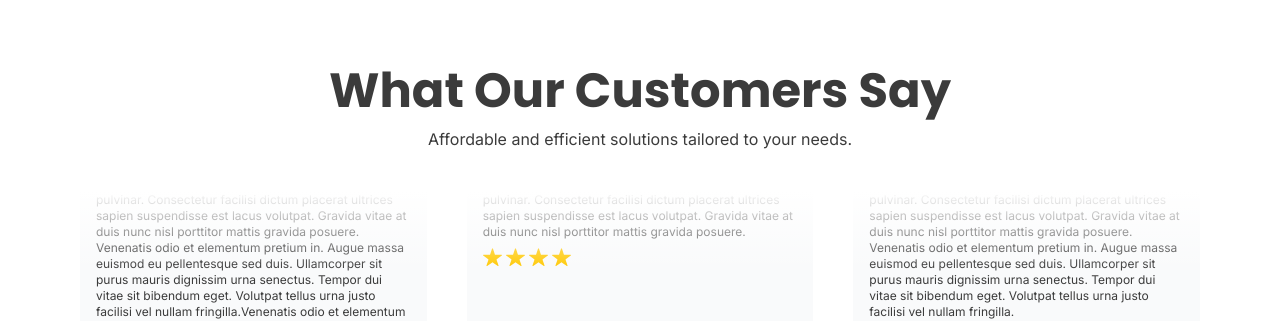
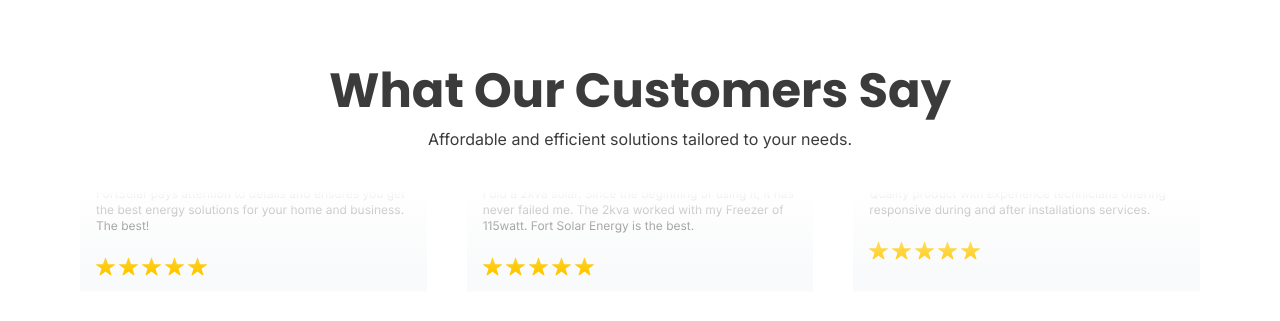
Before and after one commit to fort-solar/staging-landing-clone, a Next.js app: page /home in a window 1280 px wide. Shown: the part 4464-4785 px from the top of the page. Built offline with nearby package versions, Linux system fonts and the light colour scheme.

Commit message:
changes to testimonial content

```diff
--- a/components/features/constants/index.ts
+++ b/components/features/constants/index.ts
@@ -35,45 +35,45 @@ export const CAROUSEL_CONTENT = [
 
 export const TESTIMONIAL_CONTENT = [
   {
-    name: "Cliff Curtis",
-    role: "founder",
+    name: "Bridget Samuel",
+    role: "Creator",
     testimony:
-      "Lorem ipsum dolor sit amet consectetur. Nunc nunc volutpat imperdiet vitae habitasse molestie. Quis consectetur duis nunc ac netus euismod feugiat. Nunc consequat aliquet et scelerisque morbi ultrices id pulvinar. Consectetur facilisi dictum placerat ultrices sapien suspendisse est lacus volutpat. Gravida vitae at duis nunc nisl porttitor mattis gravida posuere. Venenatis odio et elementum pretium in. Augue massa euismod eu pellentesque sed duis. Ullamcorper sit purus mauris dignissim urna senectus. Tempor dui vitae sit bibendum eget. Volutpat tellus urna justo facilisi vel nullam fringilla.Venenatis odio et elementum pretium in.",
+      "FortSolar pays attention to details and ensures you get the best energy solutions for your home and business. The best!",
     star: 5,
   },
   {
-    name: "Cliff Benjamin",
-    role: "Teacher",
+    name: "Atanda Micheal",
+    role: "Software Developer",
     testimony:
-      "Lorem ipsum dolor sit amet consectetur. Nunc nunc volutpat imperdiet vitae habitasse molestie. Quis consectetur duis nunc ac netus euismod feugiat. Nunc consequat aliquet et scelerisque morbi ultrices id pulvinar. Consectetur facilisi dictum placerat ultrices sapien suspendisse est lacus volutpat. Gravida vitae at duis nunc nisl porttitor mattis gravida posuere. ",
-    star: 4,
+      "I did a 2kva solar. Since the beginning of using it, it has never failed me. The 2kva worked with my Freezer of 115watt. Fort Solar Energy is the best. ",
+    star: 5,
   },
   {
-    name: "John Eze",
+    name: "Sule Umar",
+    role: "Mobile Developer",
+    testimony:
+      "Quality product with experience technicians offering responsive during and after installations services.",
+    star: 5,
+  },
+  {
+    name: "Lintochi Razor",
+    role: "Language Specialist",
+    testimony:
+      "Swift and very reliable. They know their onion's and are extremely fast. Will always recommend them to anyone looking to have solar",
+    star: 5,
+  },
+  {
+    name: "Bridget Samuel",
+    role: "Creator",
+    testimony:
+      "FortSolar pays attention to details and ensures you get the best energy solutions for your home and business. The best!",
+    star: 5,
+  },
+  {
+    name: "Atanda Micheal",
     role: "Software Developer",
     testimony:
-      "Lorem ipsum dolor sit amet consectetur. Nunc nunc volutpat imperdiet vitae habitasse molestie. Quis consectetur duis nunc ac netus euismod feugiat. Nunc consequat aliquet et scelerisque morbi ultrices id pulvinar. Consectetur facilisi dictum placerat ultrices sapien suspendisse est lacus volutpat. Gravida vitae at duis nunc nisl porttitor mattis gravida posuere. Venenatis odio et elementum pretium in. Augue massa euismod eu pellentesque sed duis. Ullamcorper sit purus mauris dignissim urna senectus. Tempor dui vitae sit bibendum eget. Volutpat tellus urna justo facilisi vel nullam fringilla.",
-    star: 4,
-  },
-  {
-    name: "Amadi Odege",
-    role: "Software Developer",
-    testimony:
-      "Lorem ipsum dolor sit amet consectetur. Nunc nunc volutpat imperdiet vitae habitasse molestie. Quis consectetur duis nunc ac netus euismod feugiat. Nunc consequat aliquet et scelerisque morbi ultrices id pulvinar. Consectetur facilisi dictum placerat ultrices sapien suspendisse est lacus volutpat. Gravida vitae at duis nunc nisl porttitor mattis gravida posuere. Venenatis odio et elementum pretium in. Augue massa euismod eu pellentesque sed duis. Ullamcorper sit purus mauris dignissim urna senectus. Tempor dui vitae sit bibendum eget. Volutpat tellus urna justo facilisi vel nullam fringilla.",
-    star: 3,
-  },
-  {
-    name: "Bob Emmanuel",
-    role: "Student",
-    testimony:
-      "Lorem ipsum dolor sit amet consectetur. Nunc nunc volutpat imperdiet vitae habitasse molestie. Quis consectetur duis nunc ac netus euismod feugiat. Nunc consequat aliquet et scelerisque morbi ultrices id pulvinar. Consectetur facilisi dictum placerat ultrices sapien suspendisse est lacus volutpat. Gravida vitae at duis nunc nisl porttitor mattis gravida posuere. Venenatis odio et elementum pretium in. Augue massa euismod eu pellentesque sed duis. Ullamcorper sit purus mauris dignissim urna senectus. Tempor dui vitae sit bibendum eget. Volutpat tellus urna justo facilisi vel nullam fringilla.",
-    star: 4,
-  },
-  {
-    name: "Dr Eben Abia",
-    role: "Doctor",
-    testimony:
-      "Lorem ipsum dolor sit amet consectetur. Nunc nunc volutpat imperdiet vitae habitasse molestie. Quis consectetur duis nunc ac netus euismod feugiat. Nunc consequat aliquet et scelerisque morbi ultrices id pulvinar. Consectetur facilisi dictum placerat ultrices sapien suspendisse est lacus volutpat. Gravida vitae at duis nunc nisl porttitor mattis gravida posuere. Venenatis odio et elementum pretium in. Augue massa euismod eu pellentesque sed duis. Ullamcorper sit purus mauris dignissim urna senectus. Tempor dui vitae sit bibendum eget. Volutpat tellus urna justo facilisi vel nullam fringilla.",
+      "I did a 2kva solar. Since the beginning of using it, it has never failed me. The 2kva worked with my Freezer of 115watt. Fort Solar Energy is the best. ",
     star: 5,
   },
 ];
--- a/components/features/global/Testimonials.tsx
+++ b/components/features/global/Testimonials.tsx
@@ -6,6 +6,52 @@ import { TESTIMONIAL_CONTENT } from '../constants';
 import { motion } from "framer-motion";
 import { avatar } from '../images';
 import Image from 'next/image';
+
+interface AvatarInitialProps {
+  name: string;
+  size?: number;
+}
+
+const AvatarInitial = ({ name, size = 40 }: AvatarInitialProps) => {
+  const getInitials = (fullName: string) => {
+    const parts = fullName.trim().split(" ");
+    if (parts.length === 1) return parts[0][0].toUpperCase();
+    return `${parts[0][0]}${parts[parts.length - 1][0]}`.toUpperCase();
+  };
+
+  const getColorFromName = (str: string) => {
+    const colors = [
+      "from-green-500 to-emerald-600",
+      "from-green-500 to-emerald-600",
+      "from-green-500 to-emerald-600",
+      "from-green-500 to-emerald-600",
+      "from-green-500 to-emerald-600",
+    ];
+
+    let hash = 0;
+    for (let i = 0; i < str.length; i++) {
+      hash = str.charCodeAt(i) + ((hash << 5) - hash);
+    }
+
+    return colors[Math.abs(hash) % colors.length];
+  };
+
+  return (
+    <div
+      className={`flex items-center justify-center rounded-full text-white font-semibold bg-linear-to-br ${getColorFromName(
+        name
+      )}`}
+      style={{
+        width: size,
+        height: size,
+        fontSize: size / 2.2,
+      }}
+    >
+      {getInitials(name)}
+    </div>
+  );
+};
+
 
 const Testimonials = () => {
     return (
@@ -47,9 +93,9 @@ export default Testimonials
 // eslint-disable-next-line @typescript-eslint/no-explicit-any
 function TestimonialRow({ t }: any) {
     return (
-        <div className='bg-[#F9FAFB] p-4 space-y-2'>
+        <div className='bg-[#F9FAFB] p-4 space-y-6'>
             <div className='flex gap-2 items-center'>
-                <Image alt='avatar image' height={50} width={50} src={avatar} />
+                <AvatarInitial name={t.name} />
                 <div>
                     <p className='font-semibold'>{t.name}</p>
                     <p className='text-xs font-medium'>{t.role}</p>
--- a/components/ui/contact/ContactHero.tsx
+++ b/components/ui/contact/ContactHero.tsx
@@ -1,9 +1,53 @@
+"use client"
+
 import React from 'react'
 import Link from 'next/link'
 import { Button } from '../button'
 import { SlantedArrow } from '@/components/features/icons/SlantedArrow'
 
-const ContactHero = () => {
+interface ContactHeroProps {
+    formRef: React.RefObject<HTMLFormElement | null>;
+}
+
+const ContactHero = ({ formRef }: ContactHeroProps) => {
+
+    const scrollToForm = () => {
+        if (!formRef.current) return;
+
+        const offset = 80;
+        const startY = window.scrollY;
+        const targetY =
+            formRef.current.getBoundingClientRect().top +
+            window.scrollY -
+            offset;
+
+        const duration = 1000;
+        const startTime = performance.now();
+
+        const easeInOutCubic = (t: number) =>
+            t < 0.5
+                ? 4 * t * t * t
+                : 1 - Math.pow(-2 * t + 2, 3) / 2;
+
+        const animateScroll = (currentTime: number) => {
+            const elapsed = currentTime - startTime;
+            const progress = Math.min(elapsed / duration, 1);
+            const easedProgress = easeInOutCubic(progress);
+
+            window.scrollTo({
+                top: startY + (targetY - startY) * easedProgress,
+            });
+
+            if (progress < 1) {
+                requestAnimationFrame(animateScroll);
+            }
+        };
+
+        requestAnimationFrame(animateScroll);
+    };
+
+
+
     return (
         <div className='h-[60vh]'>
             <div className="relative bg-[url('/contact_hero_image.png')] bg-cover bg-center h-full z-10">
@@ -30,7 +74,6 @@ const ContactHero = () => {
                                 <SlantedArrow className='h-1 w-1 arrow' />
                             </Button>
                         </Link>
-                        <Link href="#">
                         <Button
                             variant={"outline"}
                             className="
@@ -42,10 +85,12 @@ const ContactHero = () => {
                       text-sm
                       hover:opacity-90
                     "
+                            onClick={() => {
+                                setTimeout(scrollToForm, 100);
+                            }}
                         >
                             Send Us a Message
                         </Button>
-                        </Link>
 
                     </div>
                 </div>
--- a/components/ui/contact/ContactSectionOne.tsx
+++ b/components/ui/contact/ContactSectionOne.tsx
@@ -4,6 +4,8 @@ import Link from 'next/link';
 import { FacebookIcon } from '@/components/features/icons/FacebookIcon';
 import { LinkedinIcon } from '@/components/features/icons/LinkedinIcon';
 import { TwitterIcon } from '@/components/features/icons/TwitterIcon';
+
+
 
 const ContactSectionOne = () => {
     return (
--- a/components/ui/home/HomeHero.tsx
+++ b/components/ui/home/HomeHero.tsx
@@ -23,17 +23,52 @@ const HomeHero = () => {
         return () => clearInterval(timer);
     }, [current, setCurrent]);
 
+    // const scrollToTop = () => {
+    //     if (!heroRef.current) return;
+
+    //     const offset = 80;
+    //     const elementTop =
+    //         heroRef.current.getBoundingClientRect().top + window.scrollY;
+
+    //     window.scrollTo({
+    //         top: elementTop - offset,
+    //         behavior: "smooth",
+    //     });
+    // };
+
     const scrollToTop = () => {
         if (!heroRef.current) return;
 
         const offset = 80;
-        const elementTop =
-            heroRef.current.getBoundingClientRect().top + window.scrollY;
+        const startY = window.scrollY;
+        const targetY =
+            heroRef.current.getBoundingClientRect().top +
+            window.scrollY -
+            offset;
 
-        window.scrollTo({
-            top: elementTop - offset,
-            behavior: "smooth",
-        });
+        const duration = 1000;
+        const startTime = performance.now();
+
+        const easeInOutCubic = (t: number) =>
+            t < 0.5
+                ? 4 * t * t * t
+                : 1 - Math.pow(-2 * t + 2, 3) / 2;
+
+        const animateScroll = (currentTime: number) => {
+            const elapsed = currentTime - startTime;
+            const progress = Math.min(elapsed / duration, 1);
+            const easedProgress = easeInOutCubic(progress);
+
+            window.scrollTo({
+                top: startY + (targetY - startY) * easedProgress,
+            });
+
+            if (progress < 1) {
+                requestAnimationFrame(animateScroll);
+            }
+        };
+
+        requestAnimationFrame(animateScroll);
     };
 
 
```
Also changed, not shown: app/(main)/contact/page.tsx (+9 -5 lines), components/ui/contact/ContactForm.tsx (+6 -4 lines), components/ui/contact/ContactSectionTwo.tsx (+6 -2 lines). Lines whose indentation alone changed are shown as unchanged.
